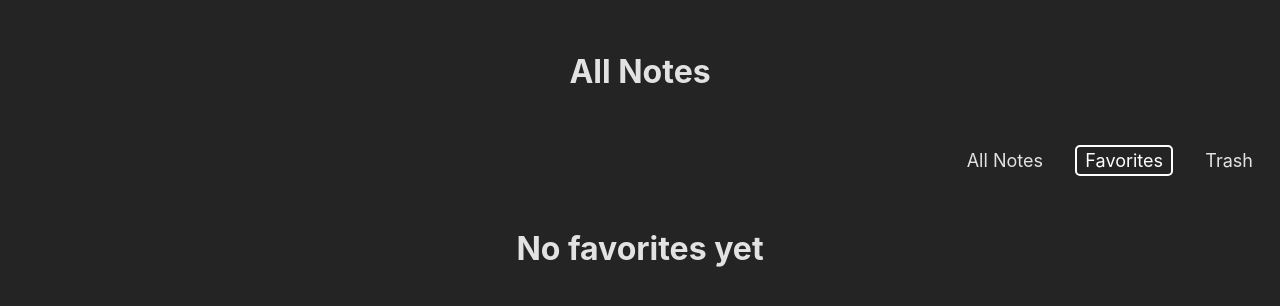
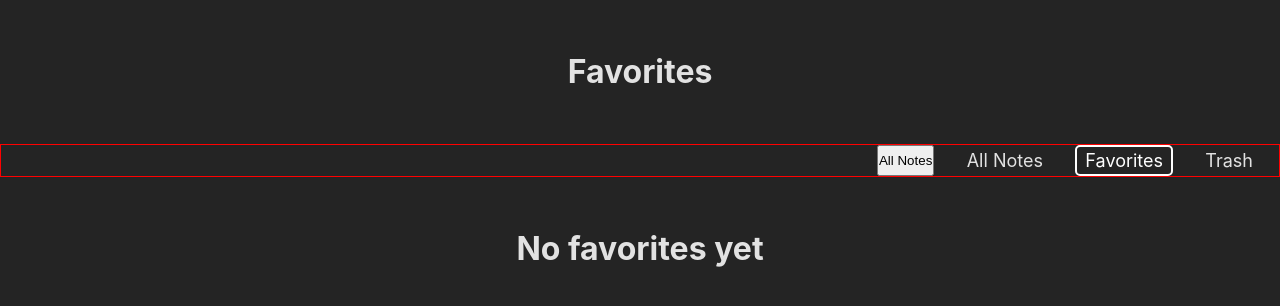
Before and after one commit to fistty/notes-app, a React (Vite) app: page /favorite in a window 1280 px wide. Shown: the top 306 px of the page. Built offline with nearby package versions, Linux system fonts and the light colour scheme.

Commit message:
RootLayout

```diff
--- a/src/layouts/RootLayout.css
+++ b/src/layouts/RootLayout.css
@@ -8,7 +8,7 @@ h1 {
 }
 
 .nav {
-  border: 1px solid transparent;
+  border: 1px solid red;
 
 }
 
--- a/src/layouts/RootLayout.jsx
+++ b/src/layouts/RootLayout.jsx
@@ -1,16 +1,23 @@
-import React from "react";
-import { NavLink, Outlet } from "react-router-dom";
+import React, { useContext, useState } from "react";
+import { NavLink, Outlet, useLocation, useParams } from "react-router-dom";
 import { FaBars } from "react-icons/fa6";
 import { SlNotebook } from "react-icons/sl";
+import { PathContext } from "../helpers/pathContext";
 import "./RootLayout.css";
 
 function RootLayout() {
+	const { path } = useContext(PathContext);
+
 	return (
 		<div className="root-layout">
-			<h1 className="root-h1">All Notes</h1>
+			<h1 className="root-h1">{path}</h1>
 			<nav className="nav">
 				{/* <SlNotebook size={"2rem"} /> */}
 				<ul className="nav-ul">
+					<li className="nav-list">
+						{" "}
+						<button>All Notes</button>
+					</li>
 					<li className="nav-list">
 						{" "}
 						<NavLink to="/">All Notes</NavLink>
```
